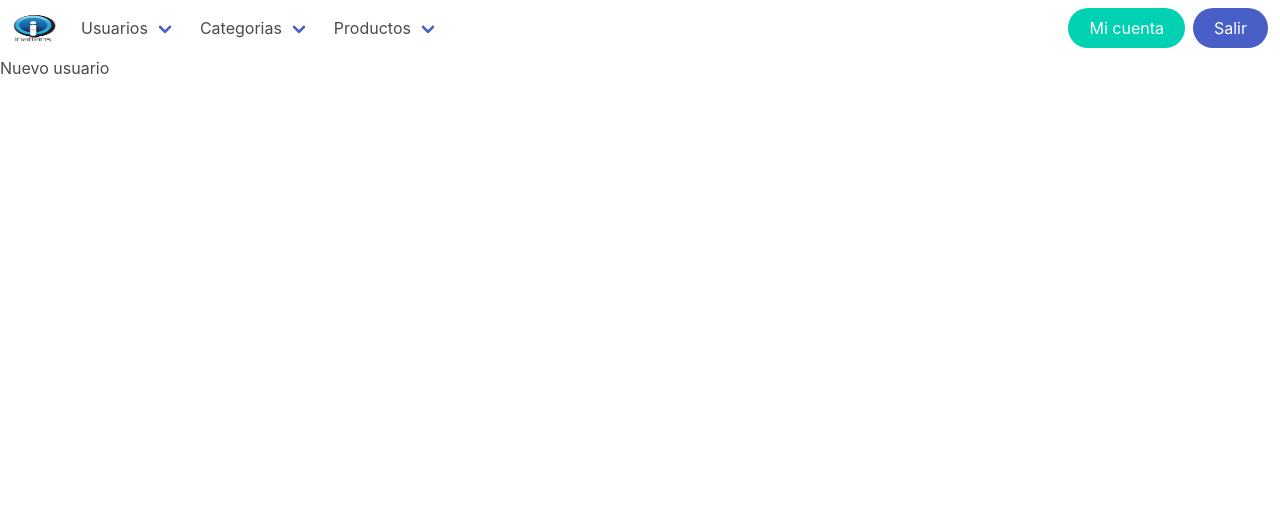
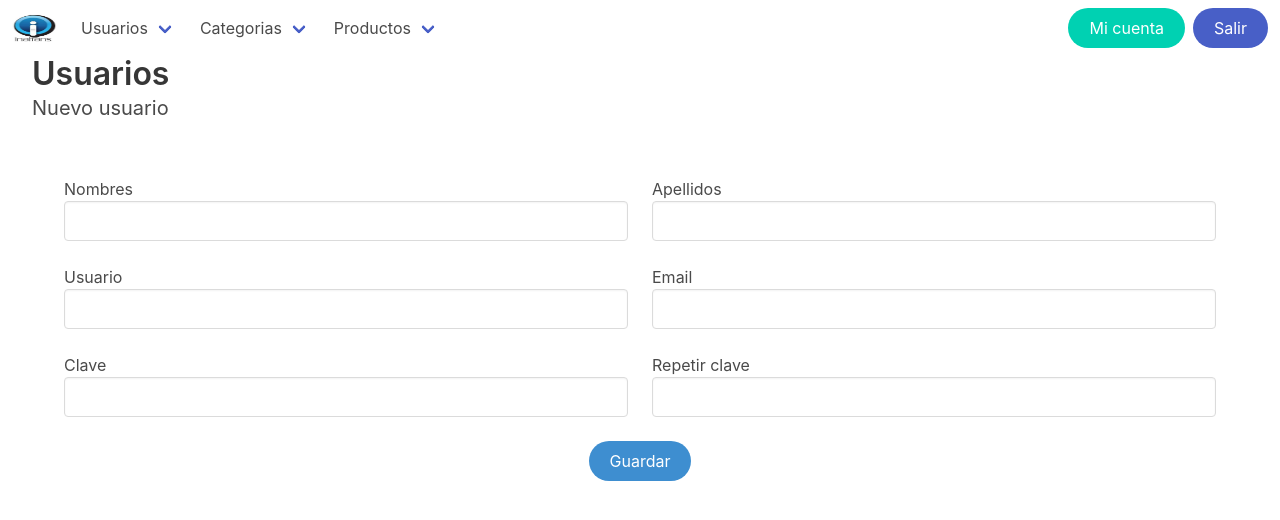
Before and after one commit to ncarrascocares/inventario, a PHP site: page /index.php?vista=user_new in a window 1280 px wide. Shown: the top 520 px of the page. Run offline with PHP 8.4, Linux system fonts and the light colour scheme.

Commit message:
Creación del formulario en la vista user_new.php

```diff
--- a/vistas/user_new.php
+++ b/vistas/user_new.php
@@ -1 +1,56 @@
-Nuevo usuario
+<div class="container is-fluid mb-6">
+	<h1 class="title">Usuarios</h1>
+	<h2 class="subtitle">Nuevo usuario</h2>
+</div>
+<div class="container pb-1 pt-1">
+
+	<div class="form-rest mb-1 mt-1"></div>
+
+	<form action="./php/usuario_guardar.php" method="POST" class="FormularioAjax" autocomplete="off" >
+		<div class="columns">
+		  	<div class="column">
+		    	<div class="control">
+					<label>Nombres</label>
+				  	<input class="input" type="text" name="usuario_nombre" pattern="[a-zA-ZáéíóúÁÉÍÓÚñÑ ]{3,40}" maxlength="40" required >
+				</div>
+		  	</div>
+		  	<div class="column">
+		    	<div class="control">
+					<label>Apellidos</label>
+				  	<input class="input" type="text" name="usuario_apellido" pattern="[a-zA-ZáéíóúÁÉÍÓÚñÑ ]{3,40}" maxlength="40" required >
+				</div>
+		  	</div>
+		</div>
+		<div class="columns">
+		  	<div class="column">
+		    	<div class="control">
+					<label>Usuario</label>
+				  	<input class="input" type="text" name="usuario_usuario" pattern="[a-zA-Z0-9]{4,20}" maxlength="20" required >
+				</div>
+		  	</div>
+		  	<div class="column">
+		    	<div class="control">
+					<label>Email</label>
+				  	<input class="input" type="email" name="usuario_email" maxlength="70" >
+				</div>
+		  	</div>
+		</div>
+		<div class="columns">
+		  	<div class="column">
+		    	<div class="control">
+					<label>Clave</label>
+				  	<input class="input" type="password" name="usuario_clave_1" pattern="[a-zA-Z0-9$@.-]{7,100}" maxlength="100" required >
+				</div>
+		  	</div>
+		  	<div class="column">
+		    	<div class="control">
+					<label>Repetir clave</label>
+				  	<input class="input" type="password" name="usuario_clave_2" pattern="[a-zA-Z0-9$@.-]{7,100}" maxlength="100" required >
+				</div>
+		  	</div>
+		</div>
+		<p class="has-text-centered">
+			<button type="submit" class="button is-info is-rounded">Guardar</button>
+		</p>
+	</form>
+</div>
```
